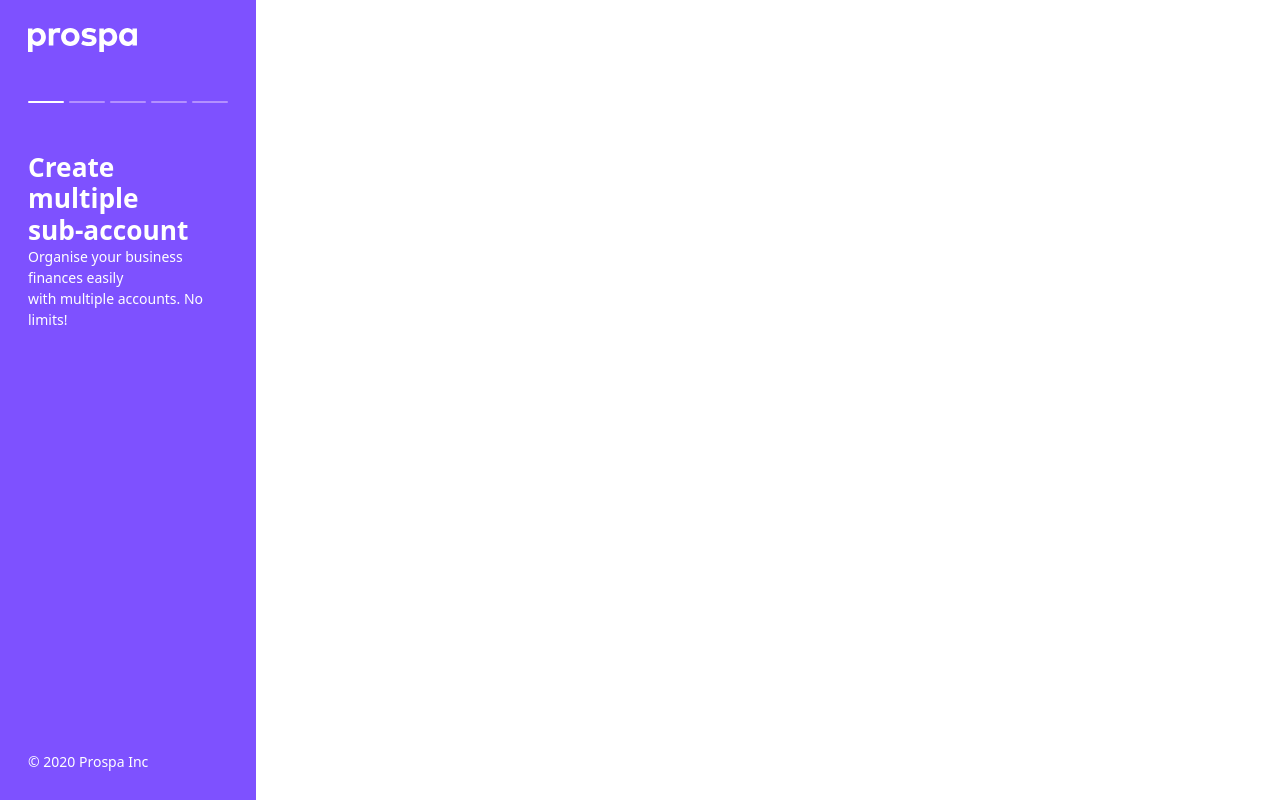
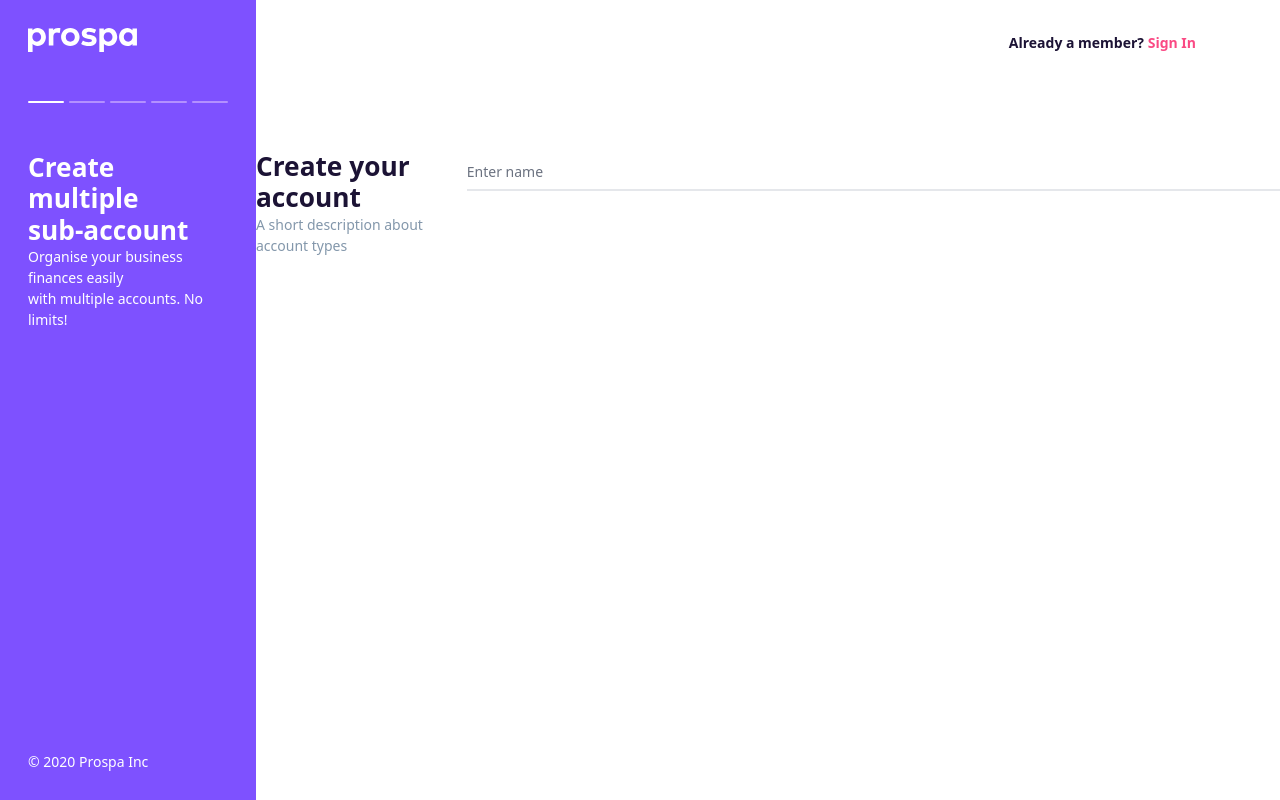
Before and after one commit to samuelkurdz/prospa, a React (Create React App) app: page /signup in a window 1280 px wide. Built offline with nearby package versions, Linux system fonts and the light colour scheme.

Commit message:
starting work on input component

```diff
--- a/src/App.tsx
+++ b/src/App.tsx
@@ -1,6 +1,6 @@
 import React, {  } from "react";
 import { Route, Routes } from 'react-router-dom';
-// import "./App.scss";
+
 import Login from './pages/login';
 import SignUp from './pages/signup';
 
--- a/src/index.scss
+++ b/src/index.scss
@@ -13,4 +13,36 @@
 
 html {
   font-size: 14px;
+  @apply text-secondary;
 }
+
+a {
+  @apply text-primary;
+}
+
+input:focus ~ label,
+input:not(:placeholder-shown) ~ label,
+textarea:focus ~ label,
+textarea:not(:placeholder-shown) ~ label,
+select:focus ~ label,
+select:not([value='']):valid ~ label {
+  /* @apply transform; scale-75; -translate-y-6; */
+  --tw-translate-x: 0;
+  --tw-translate-y: 0;
+  --tw-rotate: 0;
+  --tw-skew-x: 0;
+  --tw-skew-y: 0;
+  transform: translateX(var(--tw-translate-x)) translateY(var(--tw-translate-y)) rotate(var(--tw-rotate))
+    skewX(var(--tw-skew-x)) skewY(var(--tw-skew-y)) scaleX(var(--tw-scale-x)) scaleY(var(--tw-scale-y));
+  --tw-scale-x: 0.75;
+  --tw-scale-y: 0.75;
+  --tw-translate-y: -1.5rem;
+}
+
+input:focus ~ label,
+select:focus ~ label {
+  /* @apply text-black; left-0; */
+  --tw-text-opacity: 1;
+  color: rgba(0, 0, 0, var(--tw-text-opacity));
+  left: 0px;
+}
--- a/src/pages/login.tsx
+++ b/src/pages/login.tsx
@@ -1,16 +1,31 @@
 import React from "react";
+import { Link } from "react-router-dom";
 import Button from "../components/Button";
-import Sidebar from '../components/Sidebar';
+import Sidebar from "../components/Sidebar";
 
 const Login = () => {
   return (
     <div className="login grid grid-cols-5 auto-rows-max">
       <Sidebar />
       <div className="col-span-4 h-screen">
-        {/* <Button name="name">Name</Button> */}
+        <nav className="flex justify-end pt-9 px-24 font-semibold mb-28">
+          <p>
+            Don't have an account? <Link to={"/signup"}>Sign Up</Link>
+          </p>
+        </nav>
+
+        <div className="flex justify-center">
+          <div>
+            <h3 className="font-semibold text-3xl">Welcome back to Prospa</h3>
+            <p className="text-subText">
+              An account, with powerful, personalised tools <br />
+              all in one place
+            </p>
+          </div>
+        </div>
       </div>
     </div>
-  )
+  );
 };
 
 export default Login;
--- a/src/pages/signup.tsx
+++ b/src/pages/signup.tsx
@@ -1,16 +1,41 @@
 import React from "react";
+import { Link } from "react-router-dom";
 import Button from "../components/Button";
-import Sidebar from '../components/Sidebar';
+import Sidebar from "../components/Sidebar";
 
 const SignUp = () => {
   return (
     <div className="signup grid grid-cols-5 auto-rows-max">
       <Sidebar signup />
       <div className="col-span-4 h-screen">
-        {/* <Button name="name">Name</Button> */}
+        <nav className="flex justify-end pt-9 px-24 font-semibold mb-28">
+          <p>
+            Already a member? <Link to={"/"}>Sign In</Link>
+          </p>
+        </nav>
+
+        <div className="flex justify-center">
+          <header>
+            <h3 className="font-semibold text-3xl">Create your account</h3>
+            <p className="text-subText">
+              A short description about account types
+            </p>
+          </header>
+          <div className="relative z-0 w-full mb-5">
+        <input
+          type="text"
+          name="name"
+          placeholder=" "
+          required
+          className="pt-3 pb-2 block w-full px-0 mt-0 bg-transparent border-0 border-b-2 appearance-none focus:outline-none focus:ring-0 focus:border-black border-gray-200"
+        />
+        <label htmlFor="name" className="absolute duration-300 top-3 -z-1 origin-0 text-gray-500">Enter name</label>
+        <span className="text-sm text-red-600 hidden" id="error">Name is required</span>
+      </div>
+        </div>
       </div>
     </div>
-  )
+  );
 };
 
 export default SignUp;
--- a/tailwind.config.js
+++ b/tailwind.config.js
@@ -7,6 +7,7 @@ module.exports = {
       colors: {
         primary: '#FA4A84',
         secondary: '#1C1335',
+        subText: '#8397AB',
         signup: '#7E51FF'
       }
     },
```
Also changed, not shown: src/App.scss (deleted).
